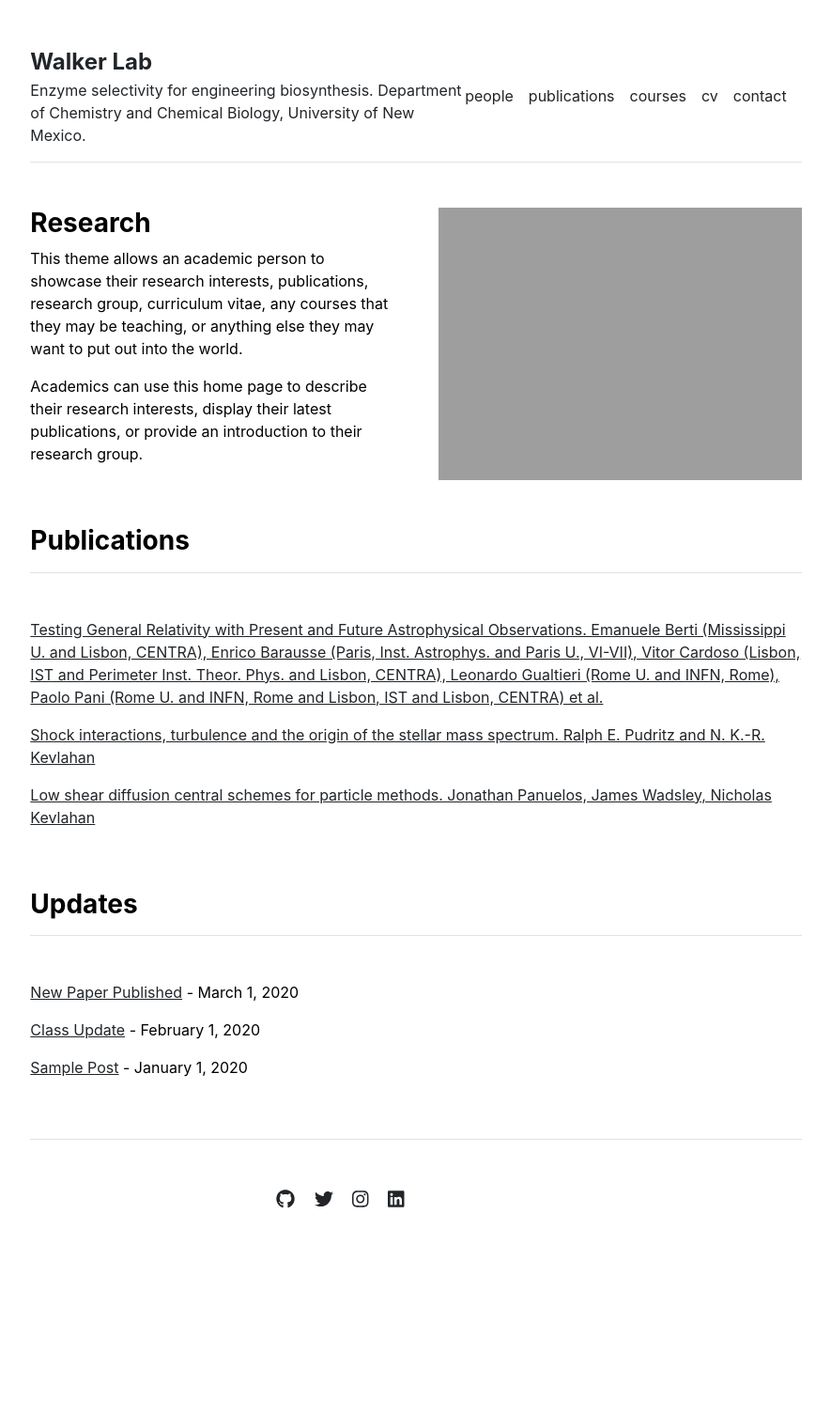
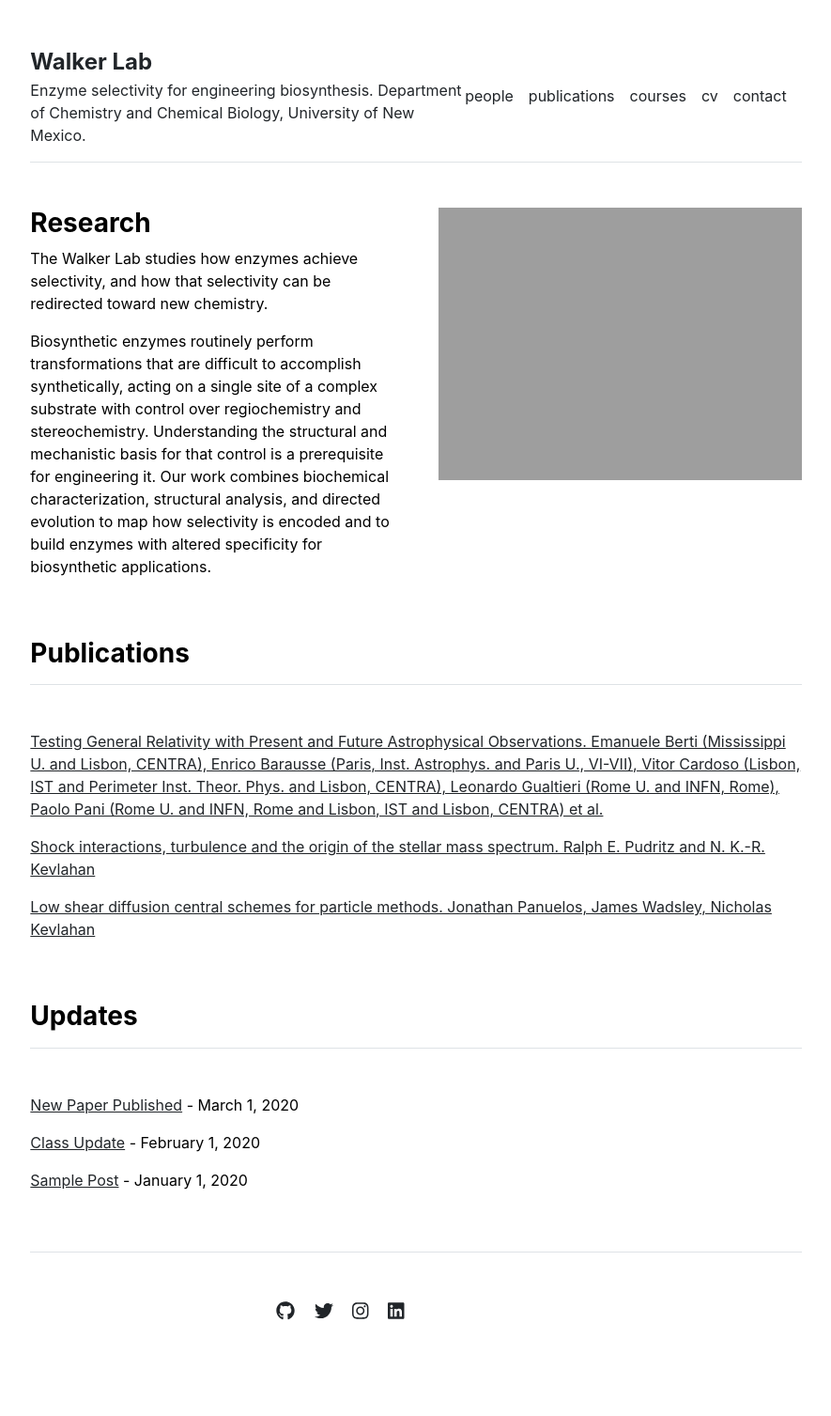
Before and after one commit to mcw-lab/mcw-lab.github.io, a Jekyll site: the page built from index.md, in a window 1280 px wide. Shown: the whole page at 94% size, without its empty margins (197-1082 px from the left). Built offline with Jekyll 4.4.1, drawn with Linux system fonts in a browser that asks for light colours; before the commit the page ends 1387 px from its top, so only the background shows below that.

Commit message:
Update index.md

```diff
--- a/index.md
+++ b/index.md
@@ -3,6 +3,6 @@ layout: home
 title: "Home"
 ---
 
-This theme allows an academic person to showcase their research interests, publications, research group, curriculum vitae, any courses that they may be teaching, or anything else they may want to put out into the world.
+The Walker Lab studies how enzymes achieve selectivity, and how that selectivity can be redirected toward new chemistry.
 
-Academics can use this home page to describe their research interests, display their latest publications, or provide an introduction to their research group.
+Biosynthetic enzymes routinely perform transformations that are difficult to accomplish synthetically, acting on a single site of a complex substrate with control over regiochemistry and stereochemistry. Understanding the structural and mechanistic basis for that control is a prerequisite for engineering it. Our work combines biochemical characterization, structural analysis, and directed evolution to map how selectivity is encoded and to build enzymes with altered specificity for biosynthetic applications.
```
